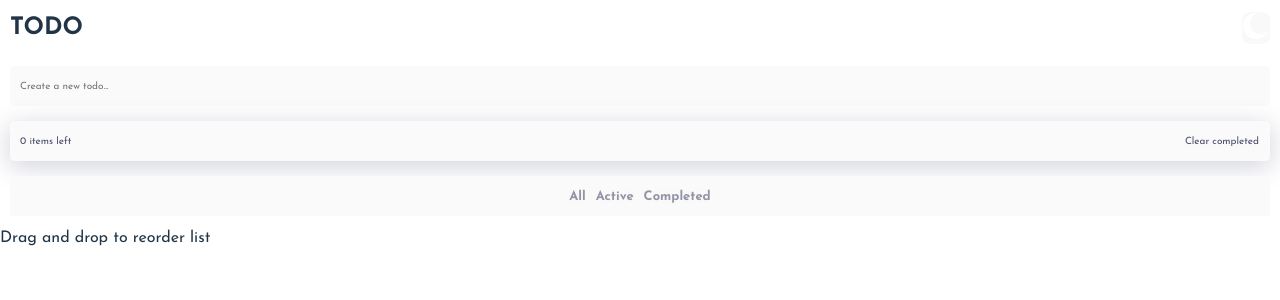
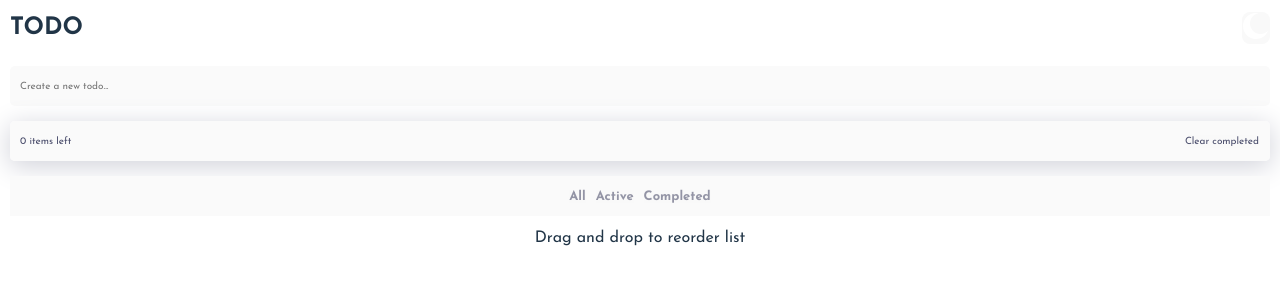
Before and after one commit to unkuseni/todo-app, a React (Vite) app: page / in a window 1280 px wide. Shown: the top 300 px of the page. Built offline with nearby package versions, Linux system fonts and the light colour scheme.

Commit message:
added  the below text

```diff
--- a/src/App.module.scss
+++ b/src/App.module.scss
@@ -56,3 +56,12 @@ $desktop-dark-img: url(./assets/bg-desktop-dark.jpg);
 .theme_button {
   padding: 0em;
 }
+.drag_text {
+  display: flex;
+  flex-direction: row;
+  align-items: center;
+  justify-items: center;
+  align-content: center;
+  justify-content: center;
+  background-color: transparent;
+}
--- a/src/App.tsx
+++ b/src/App.tsx
@@ -54,7 +54,7 @@ const App: React.FC<AppProps> = ({ className }) => {
                     </button>
                 </div>
                 <Todo />
-                <article>
+                <article className={styles.drag_text}>
                     <p>Drag and drop to reorder list</p>
                 </article>
             </div>
```
